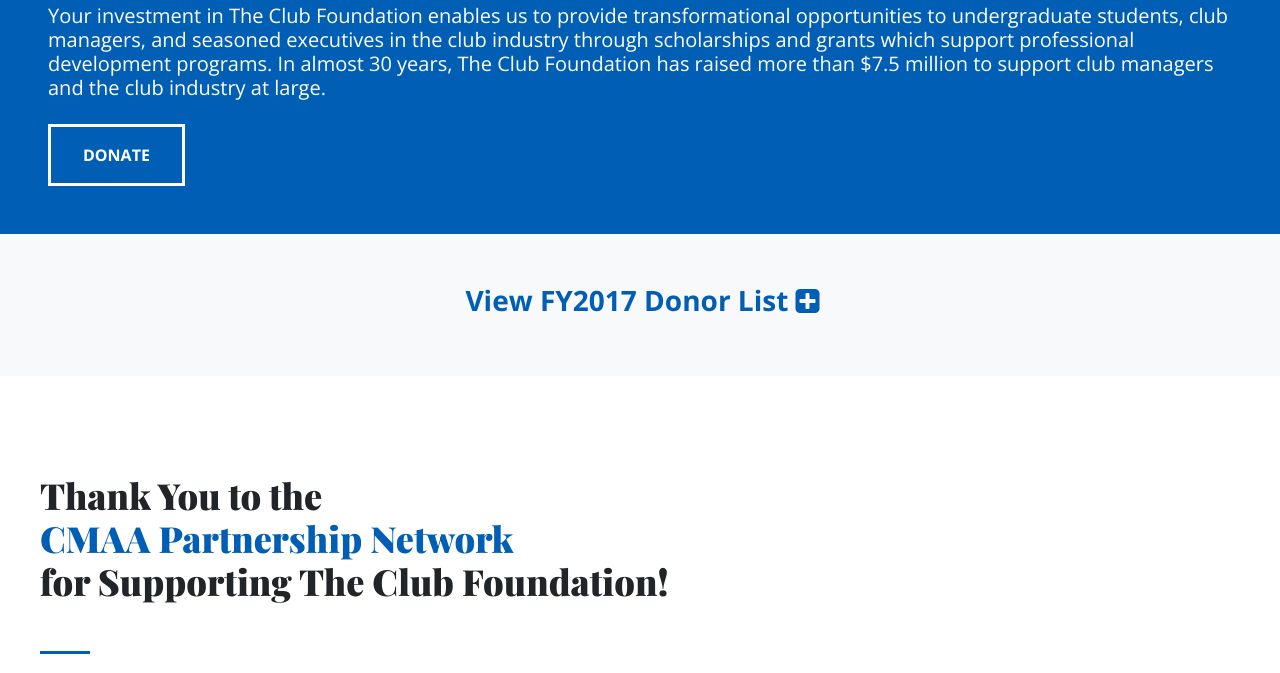
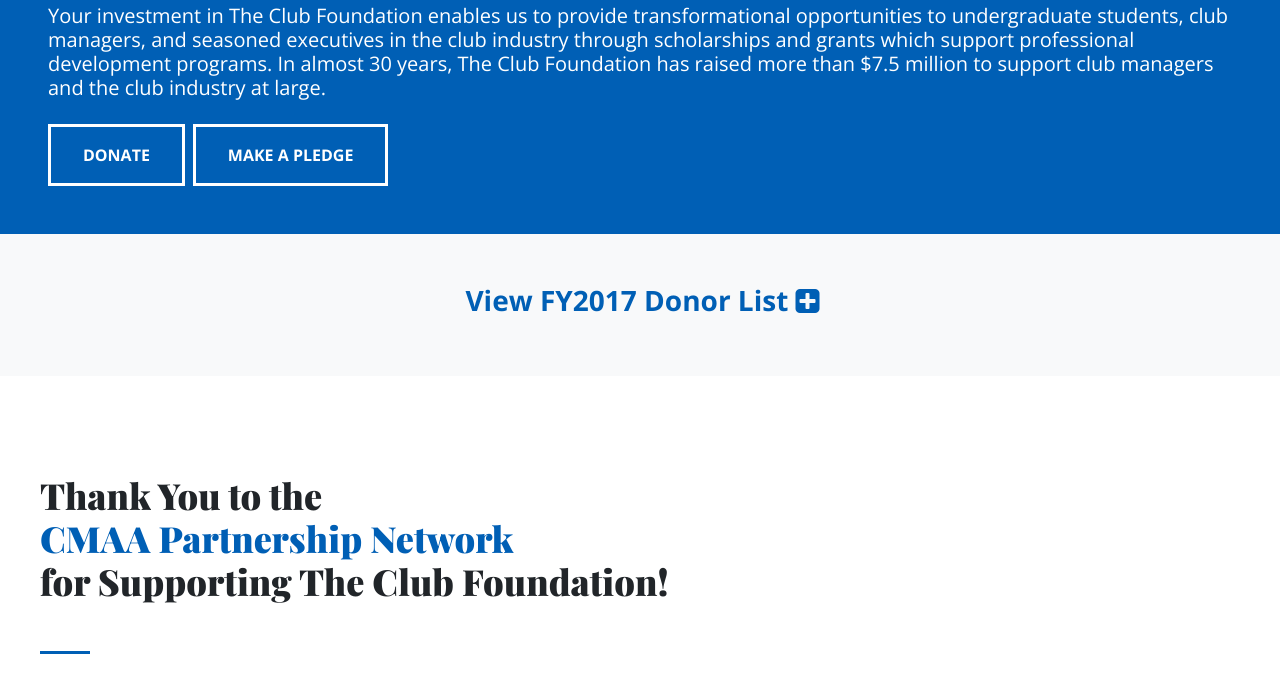
Before and after one commit to willflourance/The-Club-Foundation, a website: page support.html in a window 1280 px wide. Shown: the part 1280-1953 px from the top of the page. Drawn offline with nearby package versions, Linux system fonts and the light colour scheme; files that its build step writes are made by us from their sources.

Commit message:
Updated Support Page
Added Pledge Form

```diff
--- a/support.html
+++ b/support.html
@@ -83,7 +83,8 @@
         <hr class="light my-4" align="left">
         <h5 class=" mb-4">Your investment in The Club Foundation enables us to provide transformational opportunities to undergraduate students, club managers, and seasoned executives in the club industry through scholarships and grants which support professional development programs. In almost 30 years, The Club Foundation has raised more than $7.5 million to support club managers and the club industry at large. </h5>
         <div class="">
-          <div class=""><a class="btn btn-light btn-xl js-scroll-trigger btn-cta" href="https://app.mobilecause.com/form/xMsKDQ">Donate</a></div>
+          <div class=""><a class="btn btn-light btn-xl js-scroll-trigger btn-cta mr-2" href="https://app.mobilecause.com/form/xMsKDQ">Donate</a><a class="btn btn-light btn-xl js-scroll-trigger btn-cta " href="documents/forms/CF_Club_Foundation_Pledge.pdf">Make a Pledge</a></div>
+
 </div>
       </div>
     </div>
```
Also changed, not shown: 1 other file.
